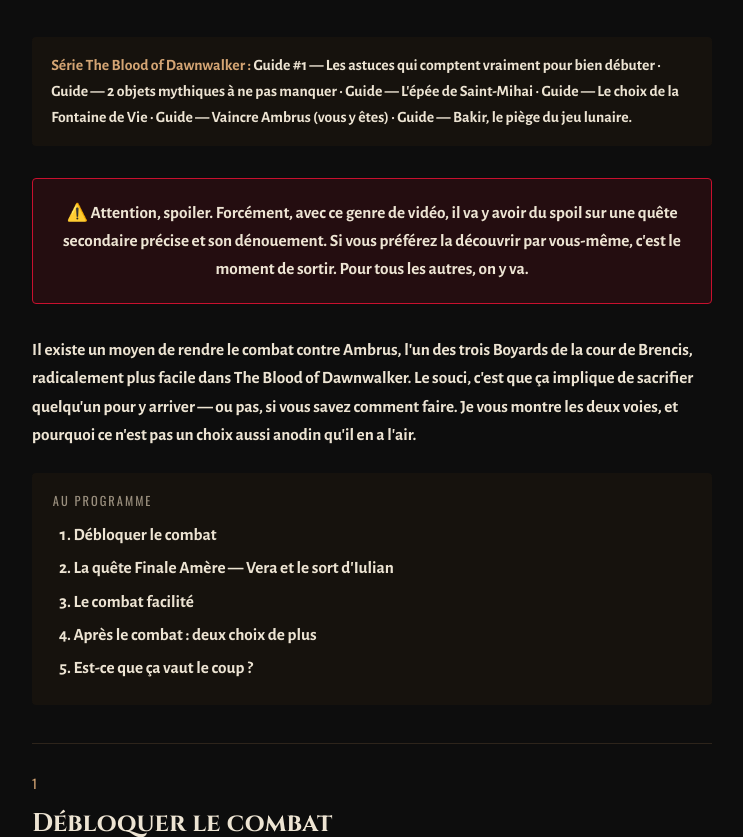
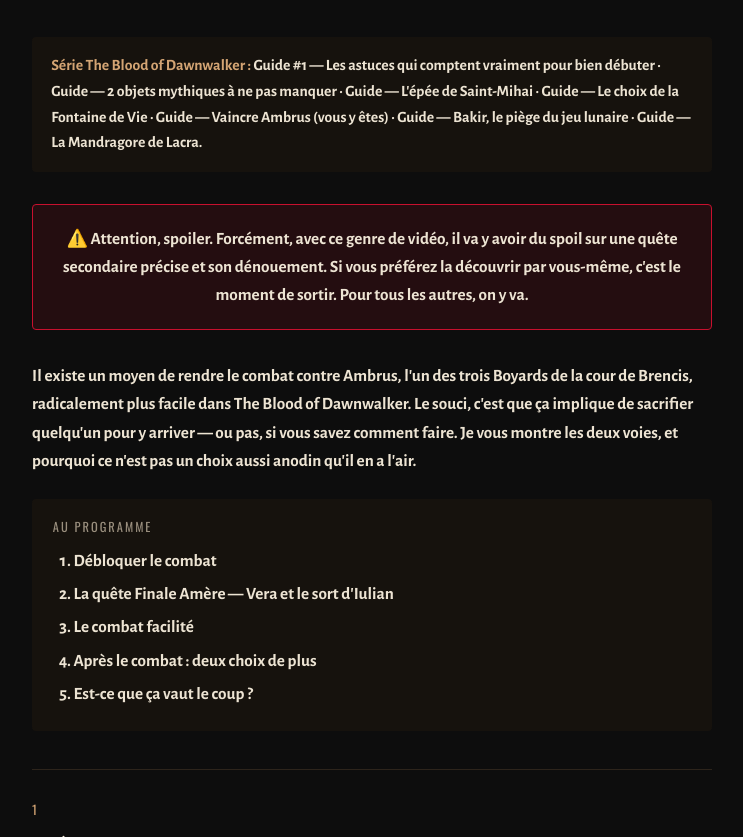
Before and after one commit to smartceltic01-afk/smartceltic-site, a plain HTML site: page guides/blood-of-dawnwalker-ambrus.html in a window 1280 px wide. Shown: the part 885-1722 px from the top of the page, without its empty margins (268-1011 px from the left). Drawn offline with nearby package versions, Linux system fonts and the light colour scheme; no server answers.

Commit message:
Guide BoD Ambrus : ajout lien serie vers Mandragore de Lacra

```diff
--- a/guides/blood-of-dawnwalker-ambrus.html
+++ b/guides/blood-of-dawnwalker-ambrus.html
@@ -85,7 +85,7 @@
 
   <div class="article__body">
     <div class="serie">
-      <strong>Série The Blood of Dawnwalker :</strong> <a href="blood-of-dawnwalker-astuces-debutant.html">Guide #1 — Les astuces qui comptent vraiment pour bien débuter</a> · <a href="blood-of-dawnwalker-objets-mythiques.html">Guide — 2 objets mythiques à ne pas manquer</a> · <a href="blood-of-dawnwalker-epee-saint-mihai.html">Guide — L'épée de Saint-Mihai</a> · <a href="blood-of-dawnwalker-fontaine-de-vie.html">Guide — Le choix de la Fontaine de Vie</a> · Guide — Vaincre Ambrus (vous y êtes) · <a href="blood-of-dawnwalker-bakir.html">Guide — Bakir, le piège du jeu lunaire</a>.
+      <strong>Série The Blood of Dawnwalker :</strong> <a href="blood-of-dawnwalker-astuces-debutant.html">Guide #1 — Les astuces qui comptent vraiment pour bien débuter</a> · <a href="blood-of-dawnwalker-objets-mythiques.html">Guide — 2 objets mythiques à ne pas manquer</a> · <a href="blood-of-dawnwalker-epee-saint-mihai.html">Guide — L'épée de Saint-Mihai</a> · <a href="blood-of-dawnwalker-fontaine-de-vie.html">Guide — Le choix de la Fontaine de Vie</a> · Guide — Vaincre Ambrus (vous y êtes) · <a href="blood-of-dawnwalker-bakir.html">Guide — Bakir, le piège du jeu lunaire</a> · <a href="blood-of-dawnwalker-mandragore-lacra.html">Guide — La Mandragore de Lacra</a>.
     </div>
 
     <div class="spoiler-warning">
```
